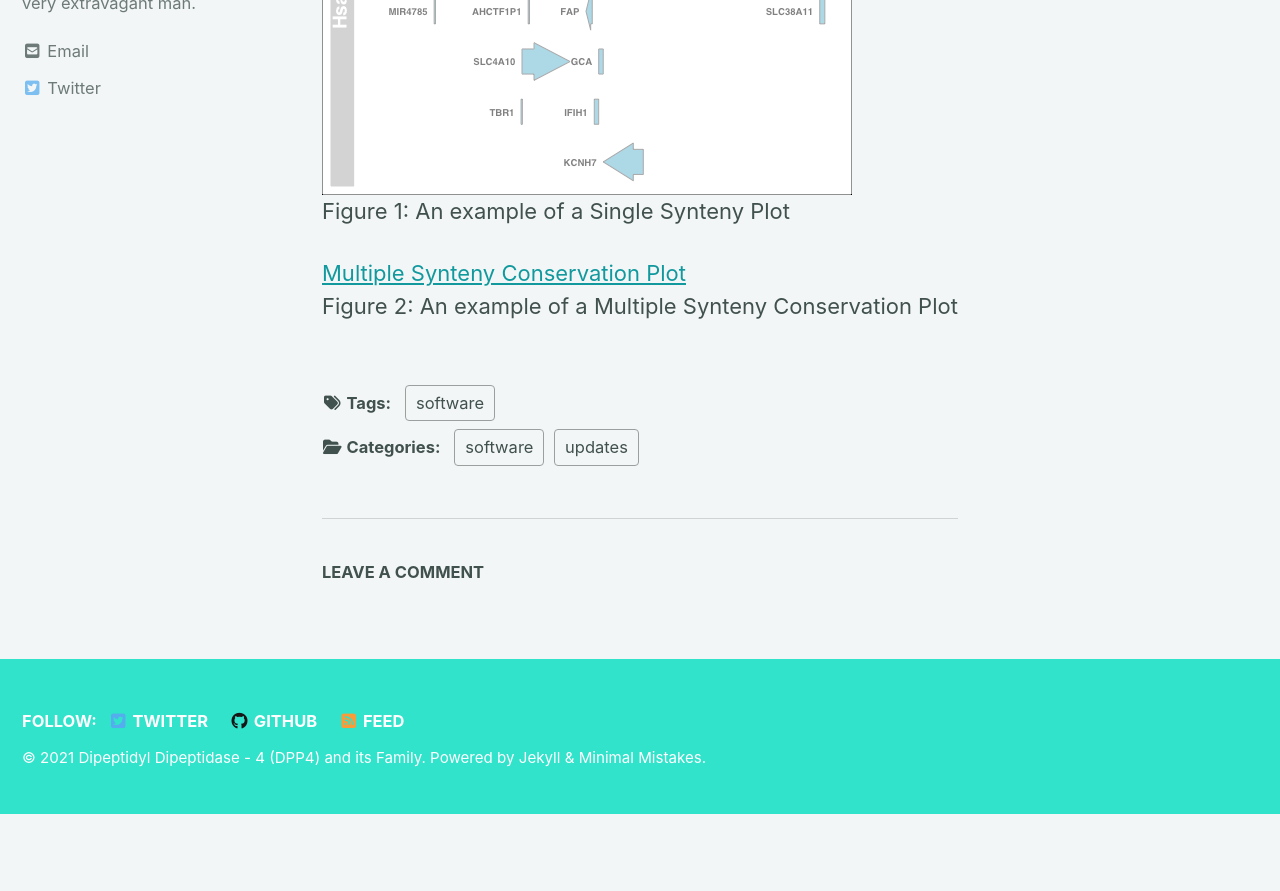
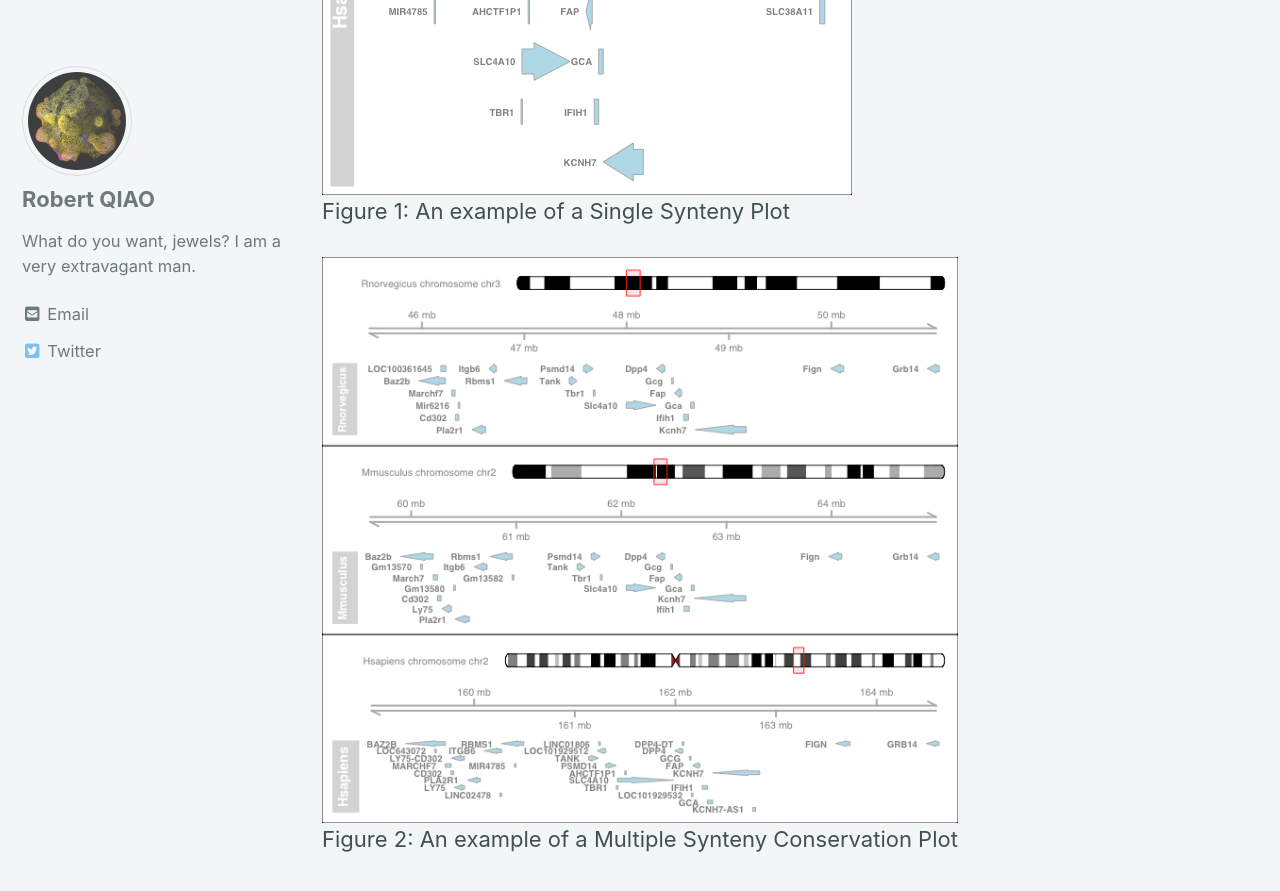
Before and after one commit to DPP4ResearchGroup/DPP4-HomePage, a Jekyll site: the page built from _software/2021-11-21-UtilityViz.md, in a window 1280 px wide and 900 px high, scrolled down 1071 px. Shown: the top 891 px of the window. Built offline with Jekyll 4.4.1, drawn with Linux system fonts in a browser that asks for light colours; cached includes are drawn as plain includes; nearby versions of some CDN libraries; comment, search, counter and statistics services are not loaded; before the commit the page ends 1885 px from its top, so only the background shows below that.

Commit message:
software <- syntax fix

```diff
--- a/_software/2021-11-21-UtilityViz.md
+++ b/_software/2021-11-21-UtilityViz.md
@@ -17,5 +17,5 @@ Here, we present an R package that enables future utilization modelling based on
 ![Single Synteny Plot]({{ site.baseurl }}/assets/images/plots/Hsplot.png) \\
 Figure 1: An example of a Single Synteny Plot
 
-[Multiple Synteny Conservation Plot]({{ site.baseurl }}/assets/images/plots/Msplot.png) \\
+![Multiple Synteny Conservation Plot]({{ site.baseurl }}/assets/images/plots/Msplot.png) \\
 Figure 2: An example of a Multiple Synteny Conservation Plot
```
